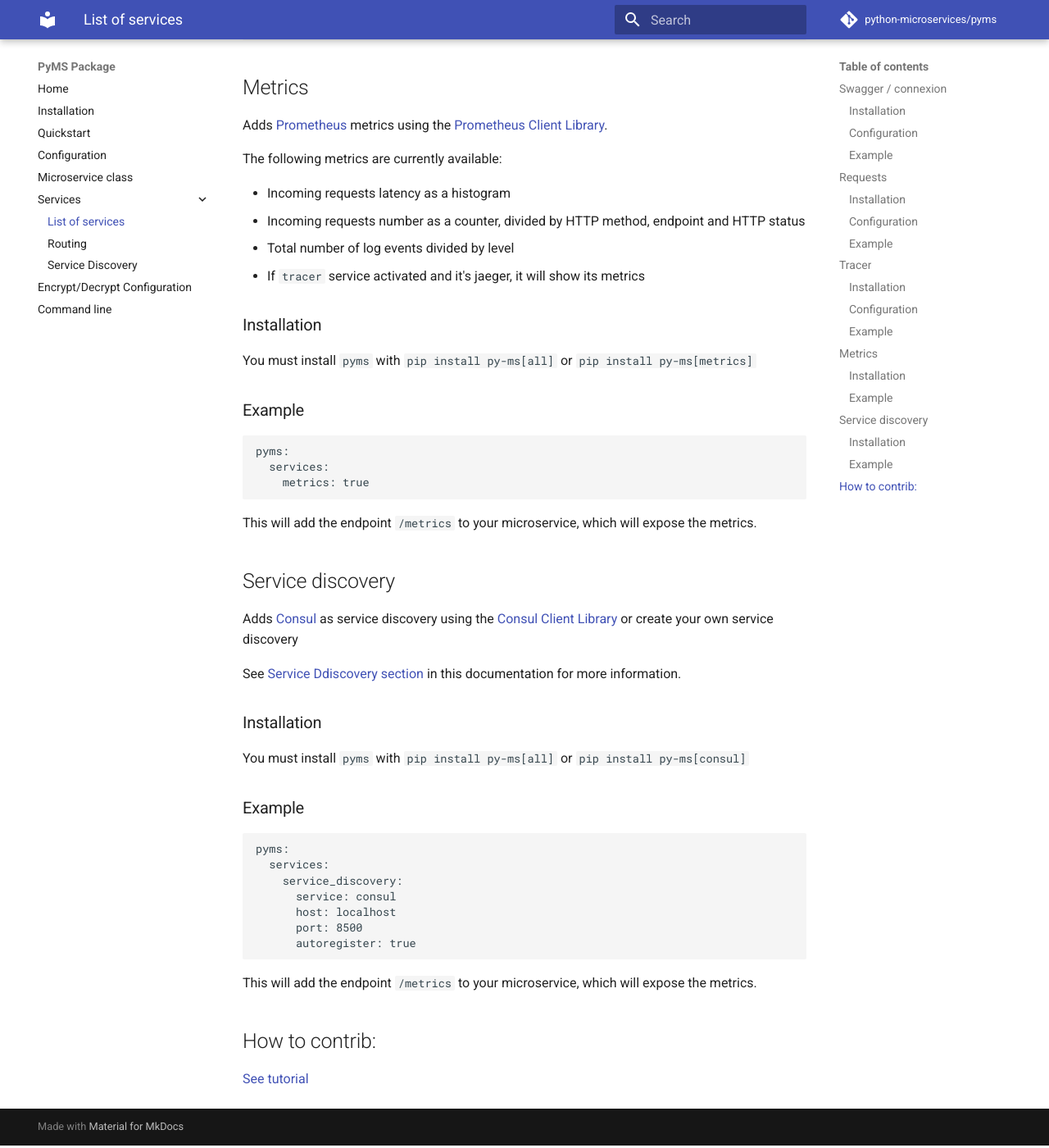
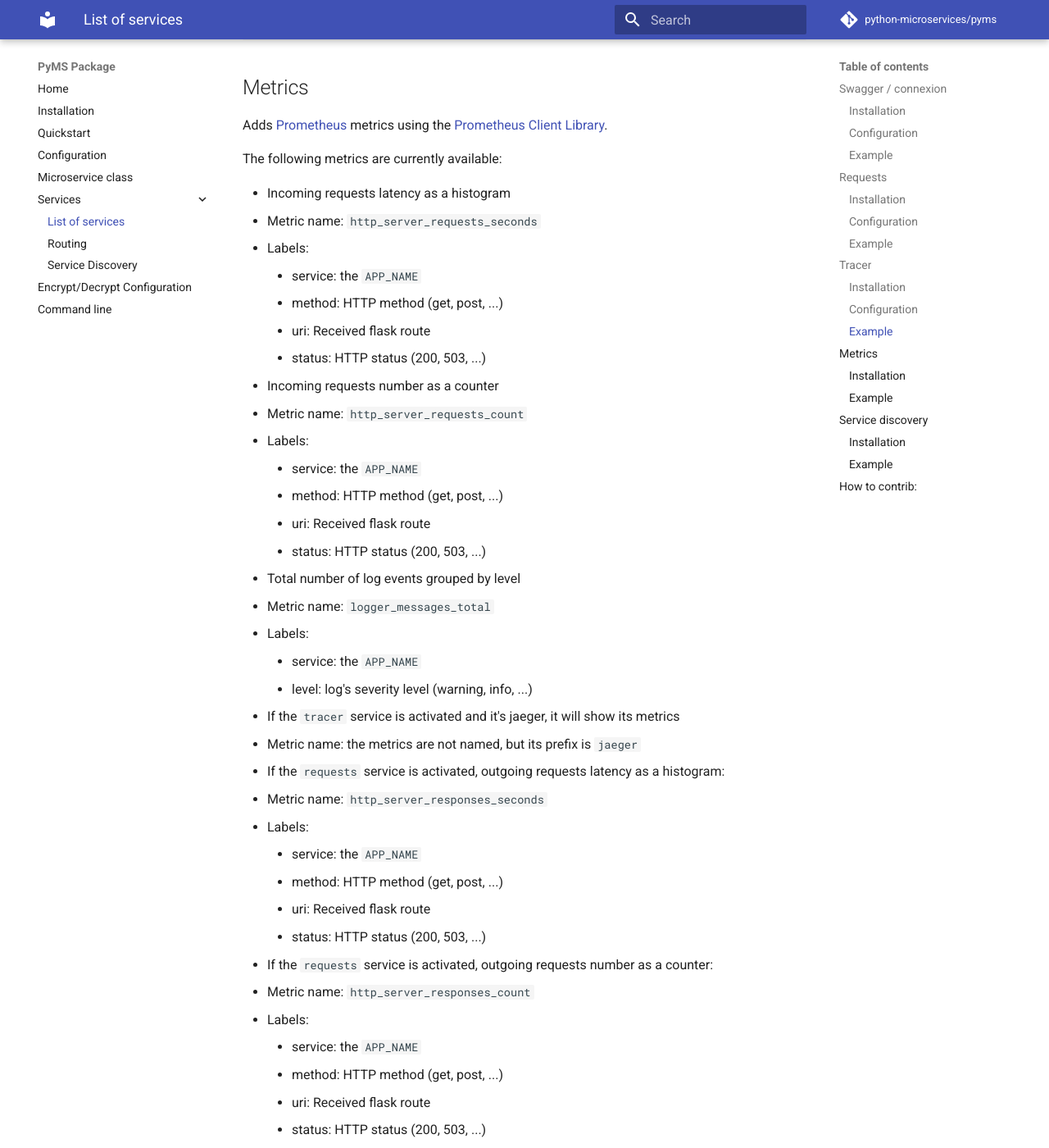
Before and after one commit to python-microservices/python-microservices.github.io, an MkDocs documentation site: the page built from docs/services/services.md, in a window 1280 px wide and 1400 px high, scrolled down 2840 px. Shown: the whole window at 82% size. Built offline with MkDocs 1.6.1 and Material for MkDocs 9.7.7, drawn with Linux system fonts in a browser that asks for light colours; comment, search, counter and statistics services are not loaded.

Commit message:
feat: add requests metrics (#8)

```diff
--- a/docs/services/services.md
+++ b/docs/services/services.md
@@ -116,10 +116,40 @@
 The following metrics are currently available:
 
 - Incoming requests latency as a histogram
-- Incoming requests number as a counter, divided by HTTP method, endpoint and
-  HTTP status
-- Total number of log events divided by level
-- If `tracer` service activated and it's jaeger, it will show its metrics
+  - Metric name: `http_server_requests_seconds`
+  - Labels:
+    - service: the `APP_NAME`
+    - method: HTTP method (get, post, ...)
+    - uri: Received flask route
+    - status: HTTP status (200, 503, ...)
+- Incoming requests number as a counter
+  - Metric name: `http_server_requests_count`
+  - Labels:
+    - service: the `APP_NAME`
+    - method: HTTP method (get, post, ...)
+    - uri: Received flask route
+    - status: HTTP status (200, 503, ...)
+- Total number of log events grouped by level
+  - Metric name: `logger_messages_total`
+  - Labels:
+    - service: the `APP_NAME`
+    - level: log's severity level (warning, info, ...)
+- If the `tracer` service is activated and it's jaeger, it will show its metrics
+  - Metric name: the metrics are not named, but its prefix is `jaeger`
+- If the `requests` service is activated, outgoing requests latency as a histogram:
+  - Metric name: `http_server_responses_seconds`
+  - Labels:
+    - service: the `APP_NAME`
+    - method: HTTP method (get, post, ...)
+    - uri: Received flask route
+    - status: HTTP status (200, 503, ...)
+- If the `requests` service is activated, outgoing requests number as a counter:
+  - Metric name: `http_server_responses_count`
+  - Labels:
+    - service: the `APP_NAME`
+    - method: HTTP method (get, post, ...)
+    - uri: Received flask route
+    - status: HTTP status (200, 503, ...)
 
 ### Installation
 
```
